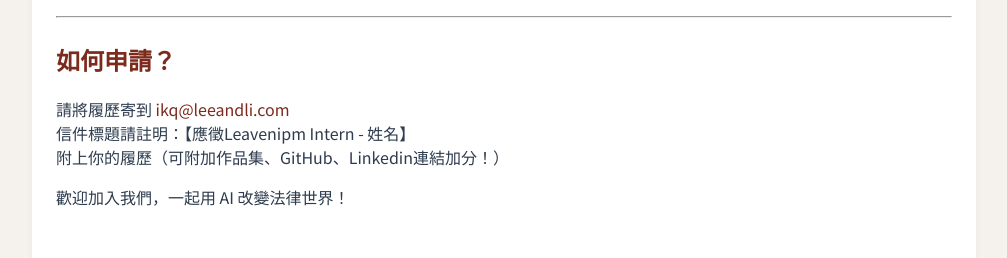
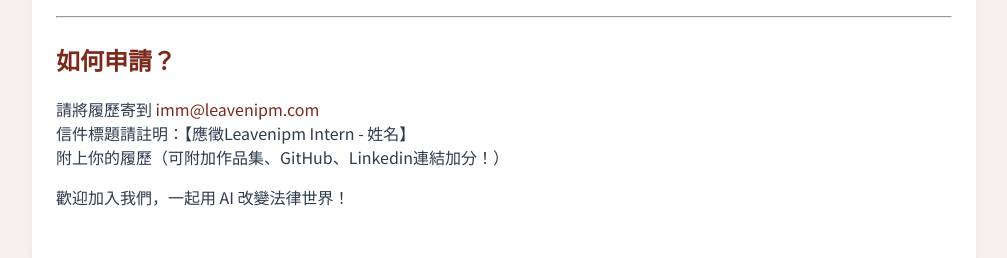
Before and after one commit to Leaven-IPM-AI-Team/leavenipm-intern, a Jekyll site: the page built from _pages/2025summer.md, in a window 1280 px wide and 900 px high, scrolled down 2100 px. Shown: the part 635-893 px from the top of the window, without its empty margins (136-1143 px from the left). Built offline with Jekyll 4.4.1, drawn with Linux system fonts in a browser that asks for light colours.

Commit message:
Update 2025summer.md

```diff
--- a/_pages/2025summer.md
+++ b/_pages/2025summer.md
@@ -111,7 +111,7 @@ Leavenipm AI Team全員 2000 年後出生，扁平管理，氛圍超CHILL!!!
 
 ## 如何申請？
 
-請將履歷寄到 [ikq@leeandli.com](mailto:ikq@leeandli.com)
+請將履歷寄到 [imm@leavenipm.com](mailto:imm@leavenipm.com)
 信件標題請註明：【應徵Leavenipm Intern - 姓名】
 附上你的履歷（可附加作品集、GitHub、Linkedin連結加分！）
 
```
